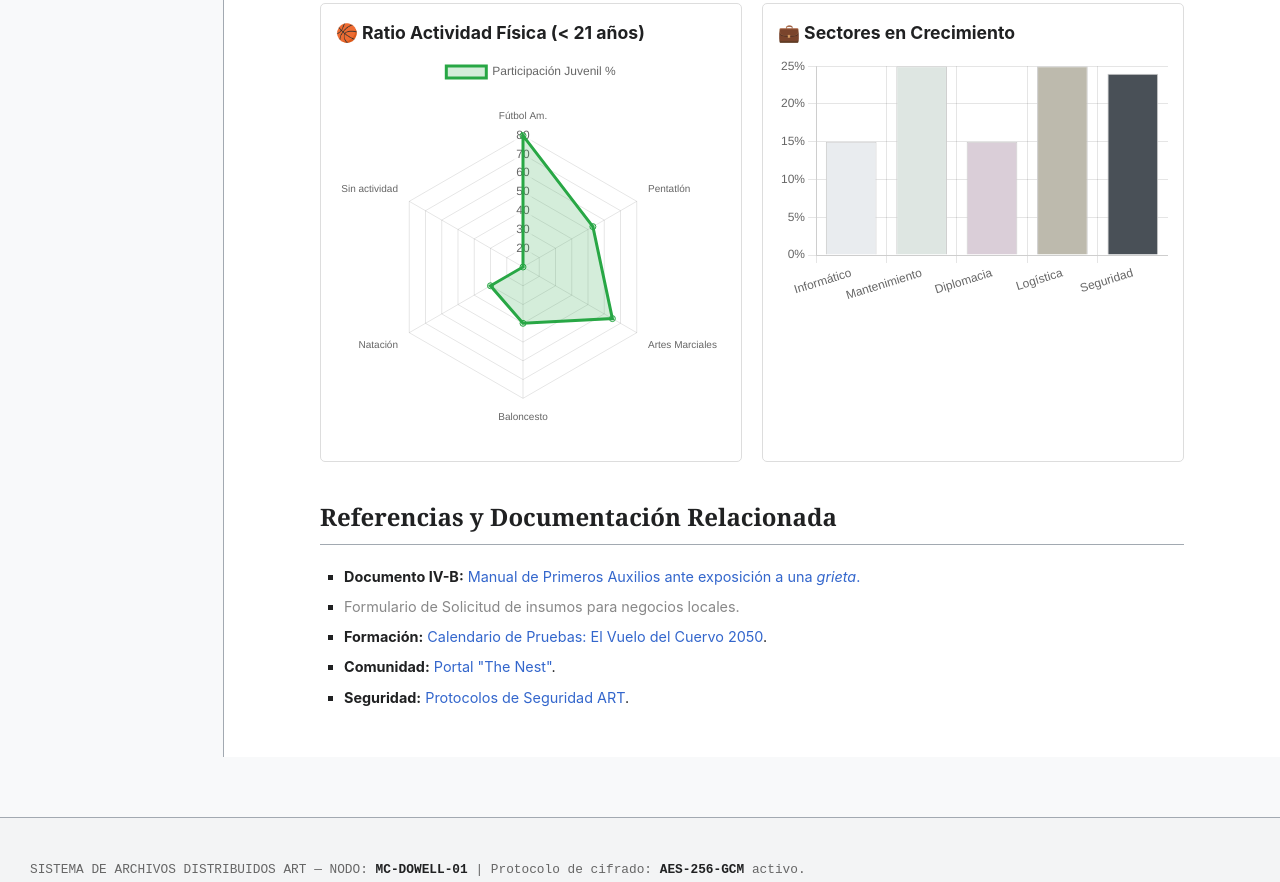
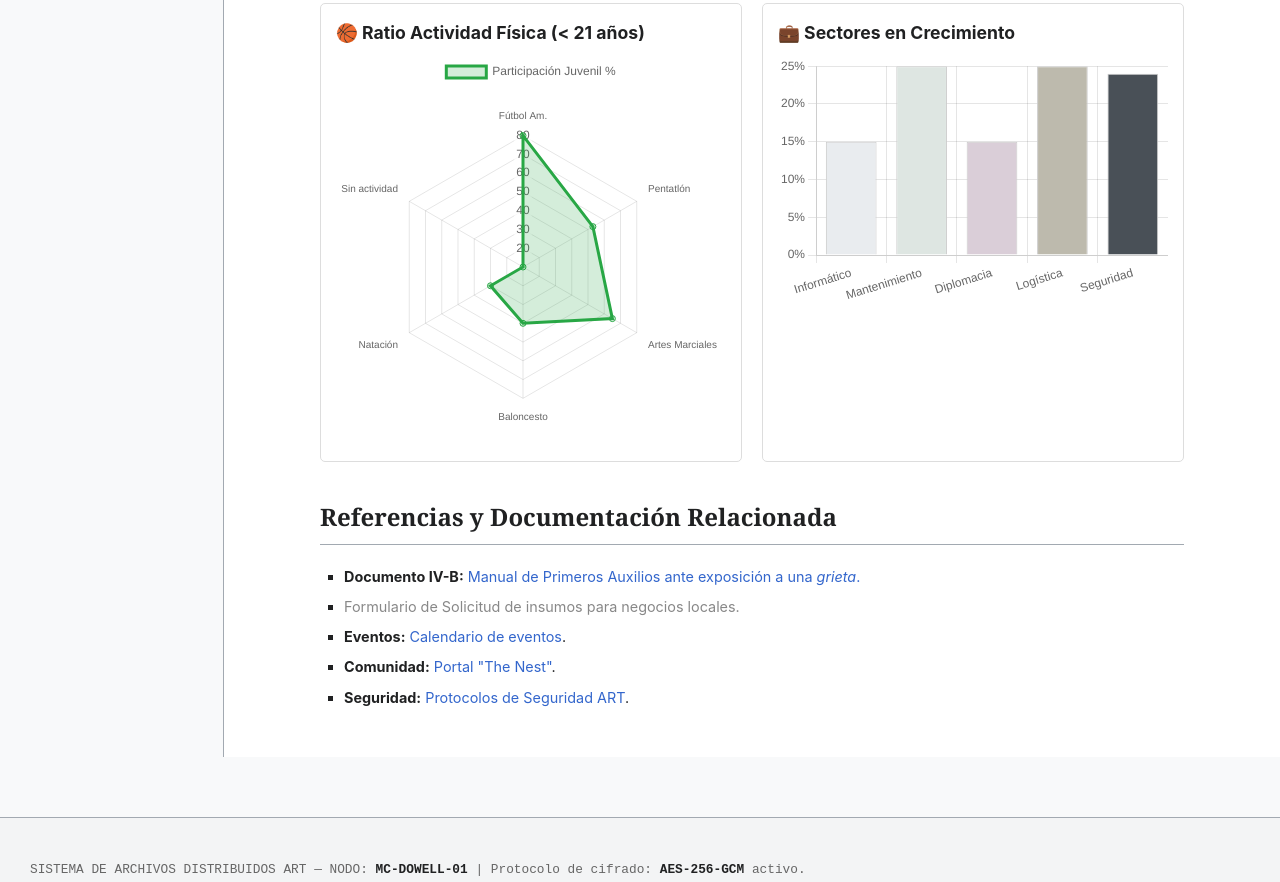
Before and after one commit to JMMARTINEZE/blackwood, a plain HTML site: page estado.html in a window 1280 px wide. Shown: the part 1163-2045 px from the top of the page. Drawn offline with nearby package versions, Linux system fonts and the light colour scheme.

```diff
--- a/estado.html
+++ b/estado.html
@@ -26,7 +26,7 @@
                 <ul>
                     <li><a href="index.html">Resumen del Enclave</a></li>
                     <li><a href="estado.html">Estado Actual</a></li>
-                    <li><a href="calendario-eventos.html">Calendario de eventos</a>.</li>
+                    <li><a href="calendario-eventos.html">Calendario de eventos</a></li>
                     <li><a href="protocolos-seguridad.html">Protocolos de Seguridad</a></li>
                     <li><a href="comunidad-estudiantes.html">Portal "The Nest"</a></li>
                     <li><a href="guia-residente.html">Guía del Residente</a></li>
@@ -201,9 +201,7 @@
                                 Formulario de Solicitud de insumos para negocios locales.
                             </a>
                         </li>
-                        <li><b>Formación:</b> <a href="calendario-pruebas-2050.html">Calendario de Pruebas: El Vuelo
-                                del
-                                Cuervo 2050</a>.</li>
+                        <li><b>Eventos:</b> <a href="calendario-eventos.html">Calendario de eventos</a>.</li>
                         <li><b>Comunidad:</b> <a href="comunidad-estudiantes.html">Portal "The Nest"</a>.</li>
                         <li><b>Seguridad:</b> <a href="protocolos-seguridad.html">Protocolos de Seguridad ART</a>.
                         </li>
```
Also changed, not shown: calendario-eventos.html (+1 -1 lines), guia-residente.html (+4 -2 lines), index.html (+3 -1 lines).
